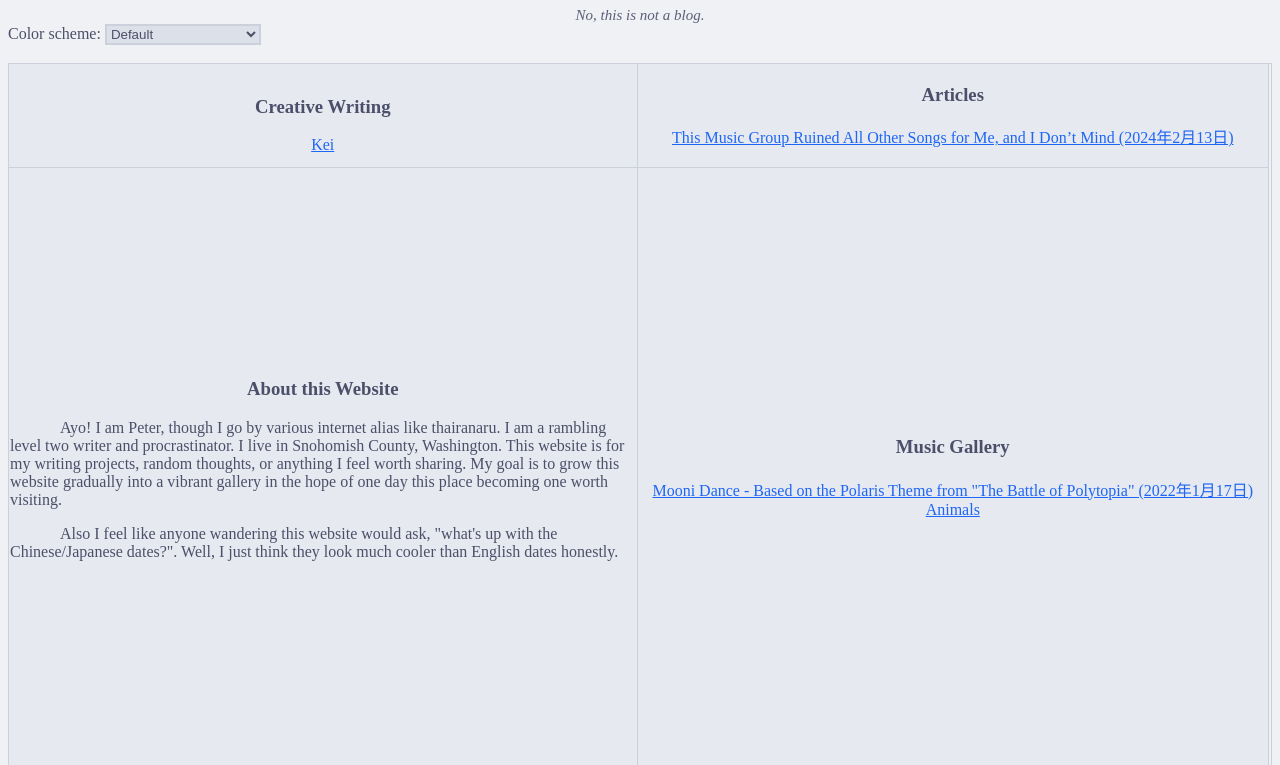
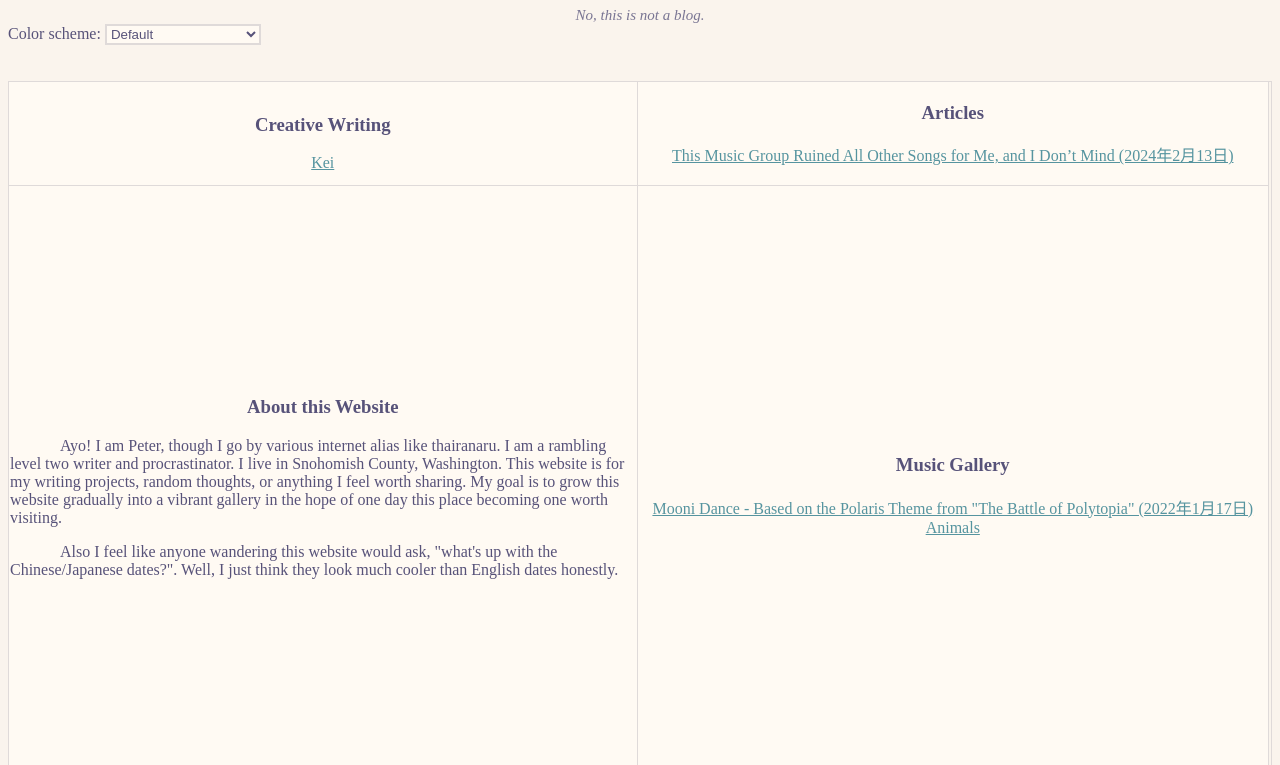
Before and after one commit to thairanaru/thairanaru.github.io, a plain HTML site: page index.html in a window 1280 px wide. Shown: the part 73-838 px from the top of the page. Drawn offline with Linux system fonts and the light colour scheme.

Commit message:
default dark mode, add rose pine moon, updated color scheme selection

```diff
--- a/index.html
+++ b/index.html
@@ -14,13 +14,15 @@
     <label for="color-scheme">Color scheme:</label>
     <select name="color-scheme" id="color-scheme" class="color-scheme">
       <option value="system">Default</option>
-          <option value="solarized-light">Solarized Light</option>
-          <option value="solarized-dark">Solarized Dark</option>
+      <option value="rose-pine"> Rosé Pine</option>
+      <option value="rose-pine-dawn">Rosé Pine Dawn</option>
+      <option value="rose-pine-moon">Rosé Pine Moon</option>
       <option value="latte">Catppuccin Latte</option>
       <option value="frappe">Catppuccin Frappé</option>
       <option value="macchiato">Catppuccin Macchiato</option>
       <option value="mocha">Catppuccin Mocha</option>
-        </select>
+      <option value="retro">Retro</option>
+    </select> <div>
         <br>
     <br>
     <table>
--- a/style.css
+++ b/style.css
@@ -1,32 +1,62 @@
-:root { /* latte */
-    --rosewater: #dc8a78;
-    --flamingo: #dd7878;
-    --pink: #ea76cb;
-    --purple: #8839ef;
-    --red: #d20f39;
-    --maroon: #e64553;
-    --peach: #fe640b;
-    --yellow: #df8e1d;
-    --green: #40a02b;
-    --teal: #179299;
-    --sky: #04a5e5;
-    --sapphire: #209fb5;
-    --blue: #1e66f5;
-    --lavender: #7287fd;
-    --text: #4c4f69;
-    --subtext: #5c5f77;
-    --muted: #6c6f85;
-    --overlay2: #7c7f93;
-    --overlay1: #8c8fa1;
-    --overlay0: #9ca0b0;
-    --surface2: #acb0be;
-    --surface1: #bcc0cc;
-    --border: #ccd0da;
-    --bg1: #eff1f5;
-    --bg2: #e6e9ef;
-    --bg3: #dce0e8;
+body { /* default-light */
+/*--rosewater: #f2d5cf;
+    --flamingo: #eebebe;*/
+    --pink: #d3869b; /*magenta*/
+    --purple: #907aa9;
+    --red: #fb4934;
+    --maroon: #cc241d;
+    --peach: #fe8019;
+    --yellow: #fabd2f;
+    --green: #979251;
+    --teal: #689d6a;
+    /*--sky: #99d1db;
+    --sapphire: #85c1dc;*/
+    --blue: #56949f;
+    --lavender: #babbf1;
+    --text: #575279;
+    --subtext: #797593;/*
+    --muted: #a5adce;*/
+    --overlay2: #949cbb;
+    --overlay1: #838ba7;
+    --overlay0: #bdae93;
+    --surface2: #626880;
+    --surface1: #51576d;
+    --border: #dfdad9;
+    --bg1: #faf4ed;
+    --bg2: #fffaf3;
+    --bg3: #f4ede8;
 }
-body:has(#color-scheme):has(option[value="solarized-light"]:checked) { /*solarized light*/
+@media (prefers-color-scheme: dark) {
+    body { /*dark mode efault rose pine*/
+    /*--rosewater: #f2d5cf;
+    --flamingo: #eebebe;*/
+    --pink: #d3869b; /*magenta*/
+    --purple: #c4a7e7;
+    --red: #fb4934;
+    --maroon: #cc241d;
+    --peach: #fe8019;
+    --yellow: #fabd2f;
+    --green: #979251;
+    --teal: #689d6a;
+    /*--sky: #99d1db;
+    --sapphire: #85c1dc;*/
+    --blue: #9ccfd8;
+    --text: #e0def4;
+    --subtext: #908caa;
+    --muted: #6e6a86;
+    --overlay2: #949cbb;
+    --overlay1: #838ba7;
+    --overlay0: #bdae93;
+    --surface2: #626880;
+    --surface1: #51576d;
+    --border: #44415a;
+    --bg1: #232136;
+    --bg2: #2a273f;
+    --bg3: #2a273f;
+    background: var(--bg1);
+    }
+}
+body:has(#color-scheme):has(option[value="rose-pine-dawn"]:checked) { /*rose pine dawn*/
     /*--rosewater: #f2d5cf;
     --flamingo: #eebebe;*/
     --pink: #d3869b; /*magenta*/
@@ -54,7 +84,7 @@ body:has(#color-scheme):has(option[value="solarized-light"]:checked) { /*solariz
     --bg2: #fffaf3;
     --bg3: #f4ede8;
     background: var(--bg1);
-} body:has(#color-scheme):has(option[value="solarized-dark"]:checked) { /*solarized light*/
+} body:has(#color-scheme):has(option[value="rose-pine"]:checked) { /*rose pine*/
     /*--rosewater: #f2d5cf;
     --flamingo: #eebebe;*/
     --pink: #d3869b; /*magenta*/
@@ -82,6 +112,63 @@ body:has(#color-scheme):has(option[value="solarized-light"]:checked) { /*solariz
     --bg2: #1f1d2e;
     --bg3: #21202e;
     background: var(--bg1);
+}
+body:has(#color-scheme):has(option[value="rose-pine-moon"]:checked) { /*rose pine*/
+    /*--rosewater: #f2d5cf;
+    --flamingo: #eebebe;*/
+    --pink: #d3869b; /*magenta*/
+    --purple: #c4a7e7;
+    --red: #fb4934;
+    --maroon: #cc241d;
+    --peach: #fe8019;
+    --yellow: #fabd2f;
+    --green: #979251;
+    --teal: #689d6a;
+    /*--sky: #99d1db;
+    --sapphire: #85c1dc;*/
+    --blue: #9ccfd8;
+    --text: #e0def4;
+    --subtext: #908caa;
+    --muted: #6e6a86;
+    --overlay2: #949cbb;
+    --overlay1: #838ba7;
+    --overlay0: #bdae93;
+    --surface2: #626880;
+    --surface1: #51576d;
+    --border: #44415a;
+    --bg1: #232136;
+    --bg2: #2a273f;
+    --bg3: #2a283e;
+    background: var(--bg1);
+}
+body:has(#color-scheme):has(option[value="latte"]:checked) { /*latte*/
+--rosewater: #dc8a78;
+--flamingo: #dd7878;
+--pink: #ea76cb;
+--purple: #8839ef;
+--red: #d20f39;
+--maroon: #e64553;
+--peach: #fe640b;
+--yellow: #df8e1d;
+--green: #40a02b;
+--teal: #179299;
+--sky: #04a5e5;
+--sapphire: #209fb5;
+--blue: #1e66f5;
+--lavender: #7287fd;
+--text: #4c4f69;
+--subtext1: #5c5f77;
+--subtext0: #6c6f85;
+--overlay2: #7c7f93;
+--overlay1: #8c8fa1;
+--overlay0: #9ca0b0;
+--surface2: #acb0be;
+--surface1: #bcc0cc;
+--border: #ccd0da;
+--bg1: #eff1f5;
+--bg2: #e6e9ef;
+--bg3: #dce0e8;
+background: var(--bg1)
 }
 body:has(#color-scheme):has(option[value="frappe"]:checked) { /*frappe*/
     --rosewater: #f2d5cf;
@@ -170,6 +257,31 @@ body:has(#color-scheme):has(option[value="mocha"]:checked) { /*mocha*/
     background: var(--bg1);
     --bg3: #11111b;
 }
+body:has(#color-scheme):has(option[value="retro"]:checked) { /*retro*/
+    --purple: #551A8B;
+    --maroon: #eba0ac;
+    --yellow: yellow;
+    --green: green;
+    --teal: teal;
+    --sky: skyblue;
+    --sapphire: blue;
+    --blue: #0000EE;
+    --lavender: lavender;
+    --text: black;
+    --subtext: dimgray;
+    --muted: gray;
+
+    --overlay2: #9399b2;
+    --overlay1: #7f849c;
+    --overlay0: #6c7086;
+    --surface2: #585b70;
+    --surface1: #45475a;
+    --border: gray;
+    --bg1: white;
+    --bg2: lightgrey;
+    background: var(--bg1);
+    --bg3: darkgrey;
+}
 
 body {
     color: var(--text);
@@ -225,7 +337,7 @@ table, th, td {
 
 select {
     border: 0;
-    background: var(--bg3);
+    background: var(--bg2);
     border: 2px solid var(--border);
     color: var(--text);
 }
```
Also changed, not shown: about.html (+6 -4 lines), animals.html (+1 -1 lines), kei/kei-preface.html (deleted, +0 -21 lines), kei/kei-template.html (+4 -2 lines), kei/kei-timeline.html (+4 -2 lines), kei/portal.html (+5 -4 lines), kei/preface-to-kei.html (+4 -2 lines), social-media.html (+4 -2 lines), zutomayo.html (+5 -2 lines). Lines whose indentation alone changed are shown as unchanged.
